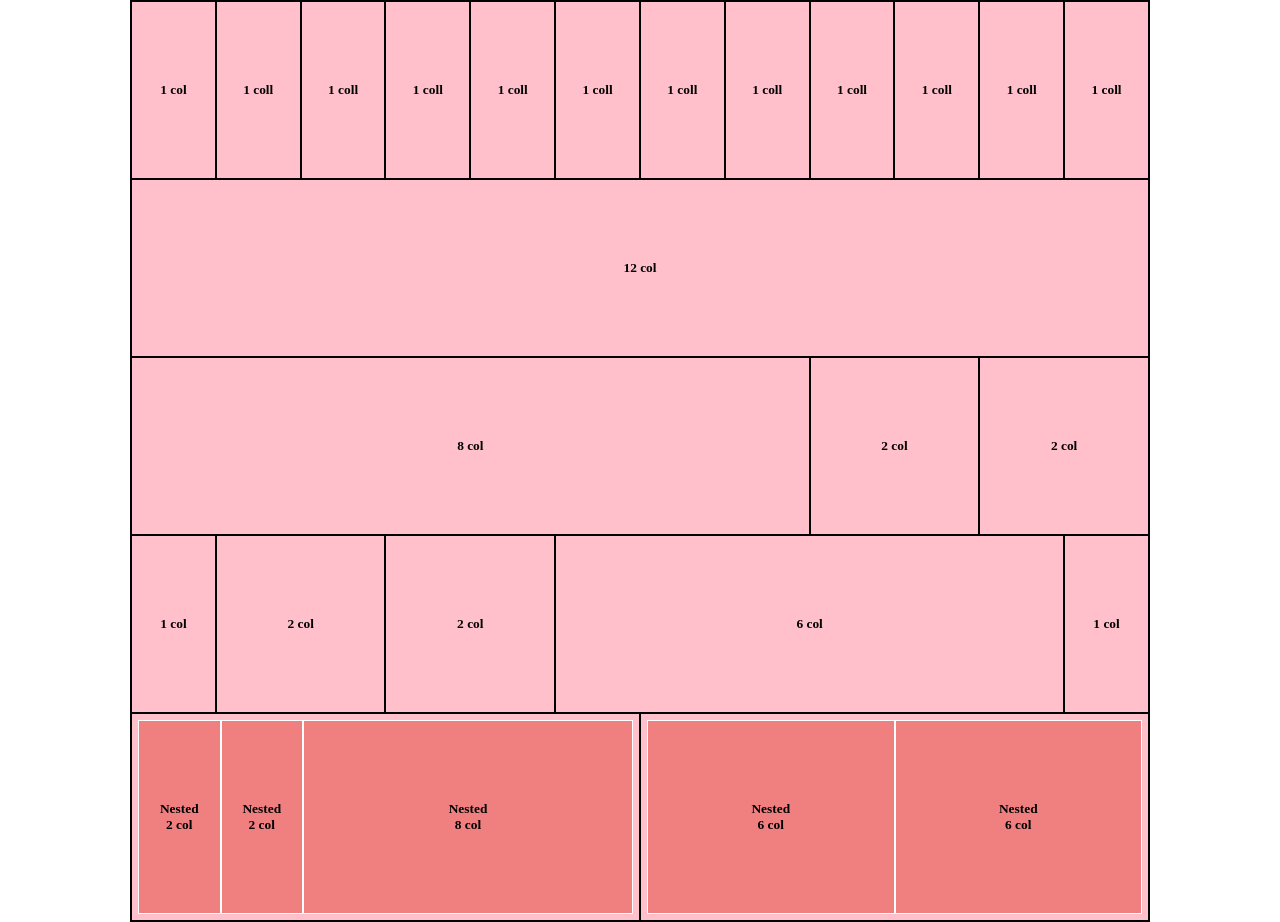
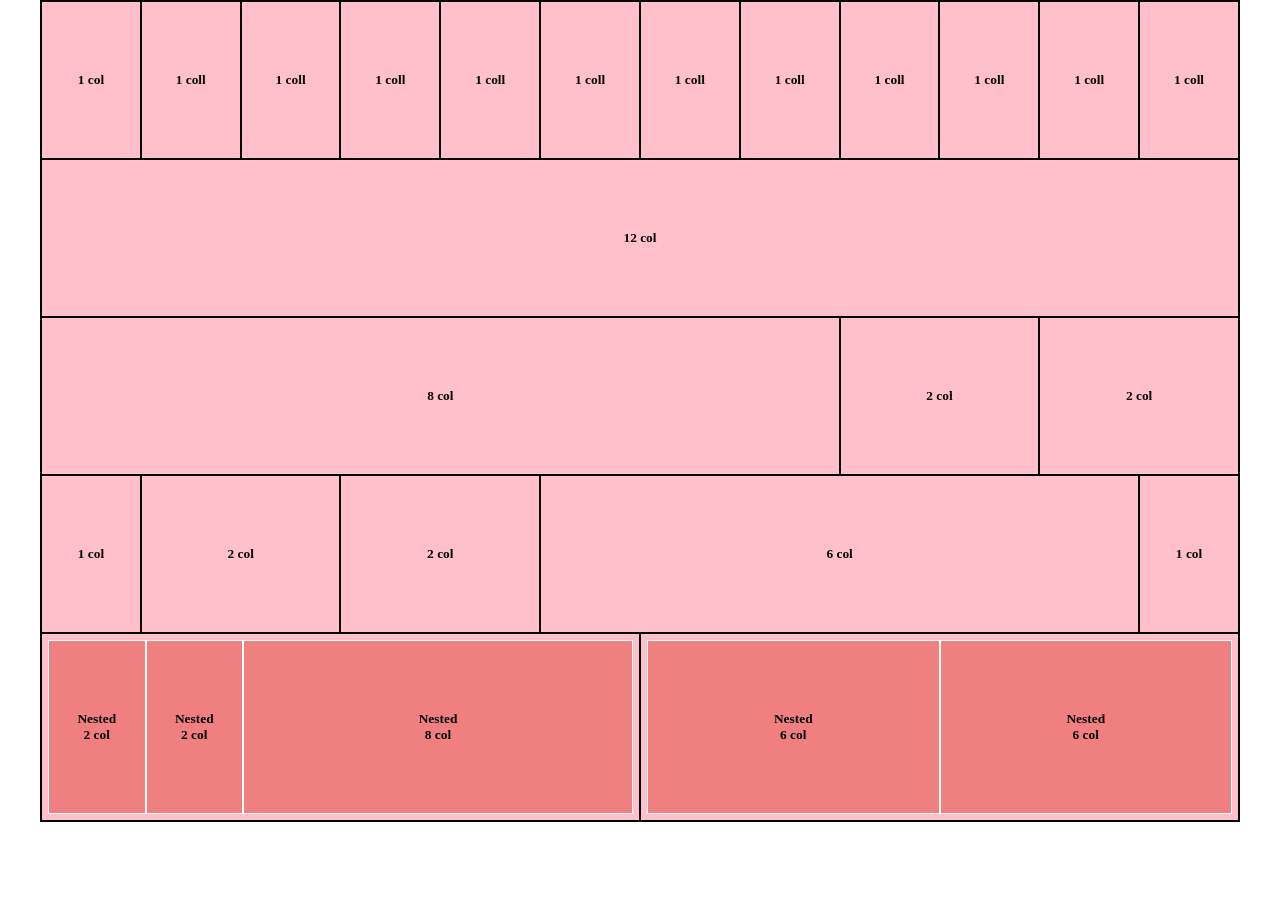
Before and after one commit to andreicismas/html-css-12bool, a plain HTML site: page index.html in a window 1280 px wide. After the commit the page ends 822 px from the top, so only its background shows below. Drawn offline with Linux system fonts and the light colour scheme.

Commit message:
added with100% /container

```diff
--- a/12bool.css
+++ b/12bool.css
@@ -6,13 +6,14 @@
     display: table;
 }
 
+[class*="col-"]{
+    float: left;
+    position: relative;
+    padding:70px 0 ;
+
+}
 
 
-[class*="col-"]{
-    float: left;
-    padding:80px 0 ;
-
-}
 
 
 /* COLUMNS */
--- a/style.css
+++ b/style.css
@@ -8,16 +8,18 @@
 .container{
     border: 1px solid black;
     margin: auto;
-    width: 1020px;
-    overflow: hidden;
+    width: 100%;
+    max-width: 1200px;
+    position: relative;
     text-align: center;
     font-size: 20px;
 
+
 }
+
 
 .row.nested >*.col-6{
     padding: 6px;
-
 }
 
 .row.nested .col-6 .row>*{
@@ -30,8 +32,6 @@
     background-color: #FFC0CB;
 }
 
-.row{
 
-}
 
 /* UTILITY CLASS */
```
